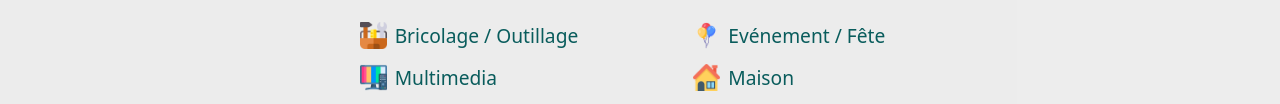
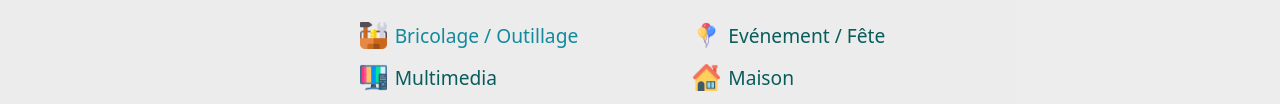
Before and after one commit to ObjethequeBretagne/site, an Astro site: page / in a window 1280 px wide. In both pictures the pointer is over the link "Bricolage / Outillage". Shown: the part 4134-4238 px from the top of the page. Built offline with nearby package versions, Linux system fonts and the light colour scheme; Astro itself is replaced by a stand-in of ours; a script that the page names is missing; a web font is replaced by a local one.

Commit message:
hover catalogue

```diff
--- a/public/objetheque.css
+++ b/public/objetheque.css
@@ -685,6 +685,9 @@ header a {
   display: block;
   margin-block: 15px;
 }
+.raccourcisCatalogue a:hover{
+  color: var(--secondary-color);
+}
 @media screen and (max-width: 816px) {
   .raccourcisCatalogue {
     margin-inline: 10%;
```
